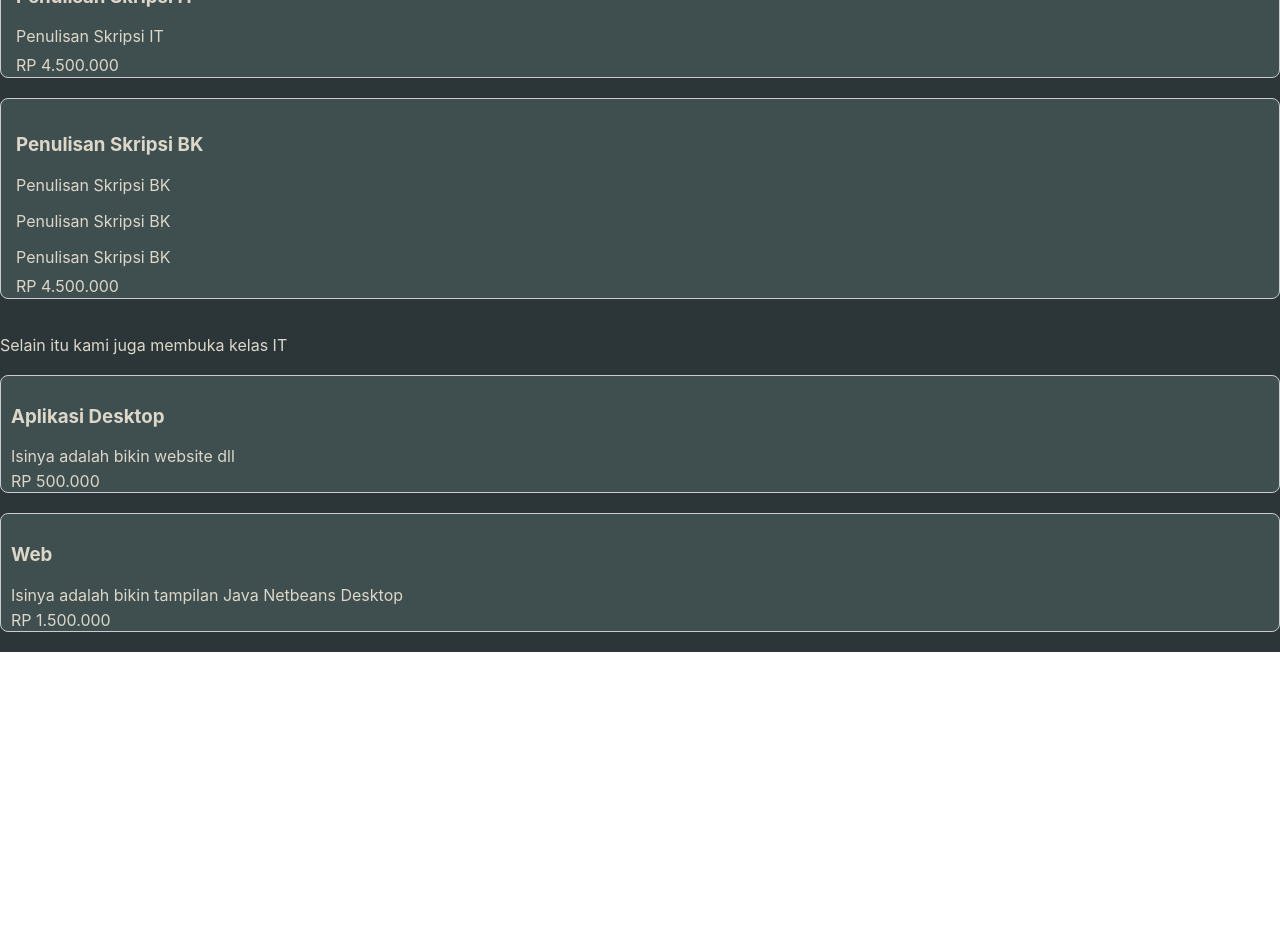
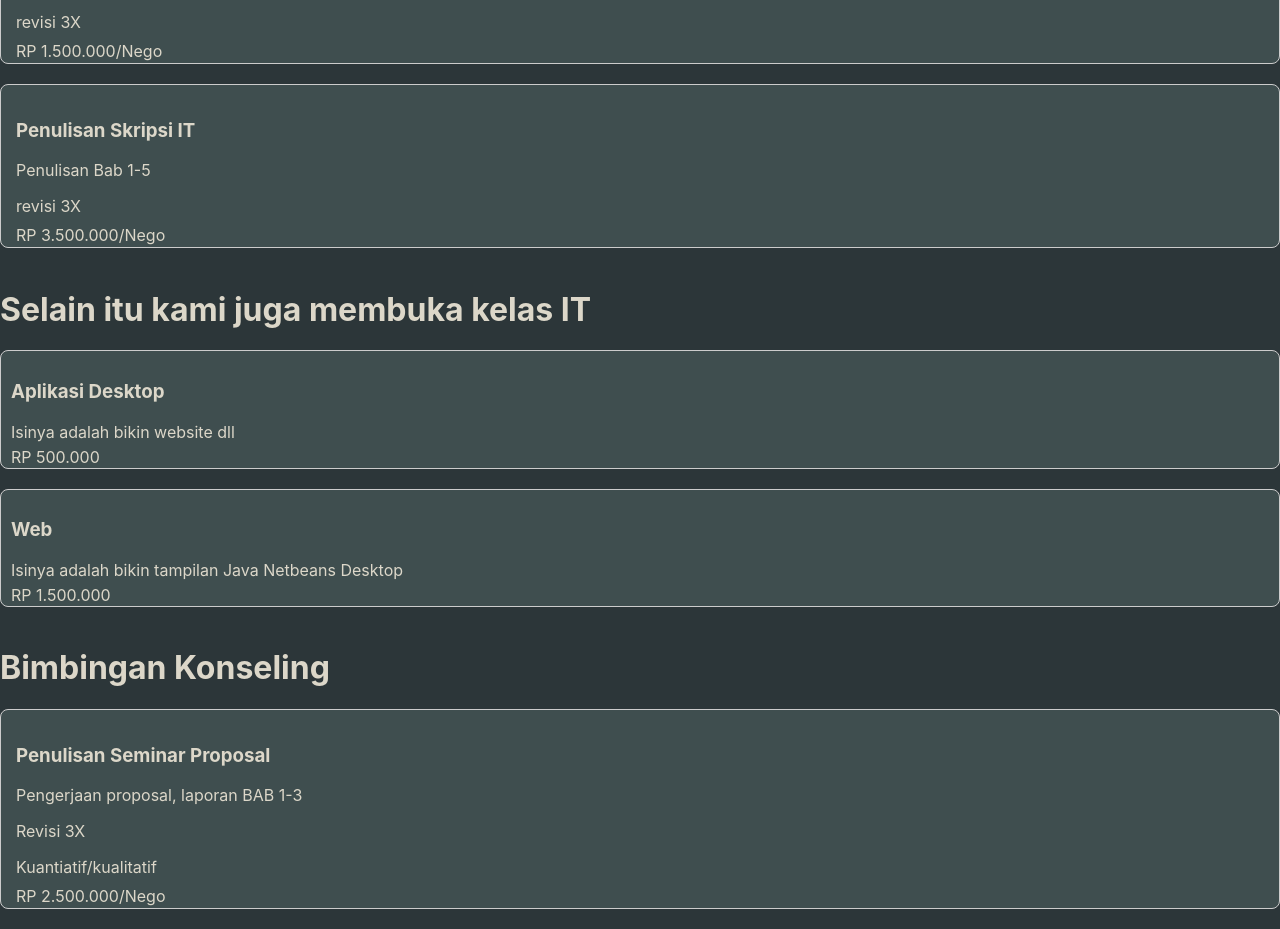
Before and after one commit to haycalrh21/darkjob, a React (Create React App) app: page / in a window 1280 px wide. Shown: the part 580-1509 px from the top of the page. Before the commit the page ends 1232 px from the top, so only its background shows below. Built offline with nearby package versions, Linux system fonts and the light colour scheme.

Commit message:
sabtu jam 5

```diff
--- a/public/index.html
+++ b/public/index.html
@@ -24,7 +24,7 @@
       work correctly both with client-side routing and a non-root public URL.
       Learn how to configure a non-root public URL by running `npm run build`.
     -->
-    <title>React App</title>
+    <title>Home</title>
   </head>
   <body>
     <noscript>You need to enable JavaScript to run this app.</noscript>
--- a/src/Template/Header.js
+++ b/src/Template/Header.js
@@ -5,6 +5,7 @@ const Header = ({ scrollToLayanan, scrollToKelasIT }) => {
   return (
     <header style={{ backgroundColor: '#A27B5C', color: '#DCD7C9', padding: '10px' }}>
       <h1 style={{  fontSize: '24px' }}>
+
         Layanan Joki Skripsi
       </h1>
       <Link
--- a/src/pages/Home.js
+++ b/src/pages/Home.js
@@ -9,28 +9,24 @@ const Home = () => {
       id: 1,
       title: "Web",
       content: "Isinya adalah bikin website dll",
-      harga: "RP 4.500.000",
+      content2: "revisi 3X",
+
+      harga: "RP 4.000.000/Nego",
     },
     {
       id: 2,
       title: " Aplikasi Desktop",
       content: "Isinya adalah bikin tampilan Java Netbeans Desktop",
-      harga: "RP 4.500.000",
+      content2: "revisi 3X",
+      harga: "RP 1.500.000/Nego",
     },
     {
       id: 3,
       title: "Penulisan Skripsi IT",
-      content: "Penulisan Skripsi IT",
-      harga: "RP 4.500.000",
-    },
-    {
-      id: 4,
-      title: "Penulisan Skripsi BK",
-      content: "Penulisan Skripsi BK",
-      content2: "Penulisan Skripsi BK",
-      content3: "Penulisan Skripsi BK",
-      harga: "RP 4.500.000",
-    },
+      content: "Penulisan Bab 1-5",
+      content2: "revisi 3X",
+      harga: "RP 3.500.000/Nego",
+    }
   ];
 
   const layananRef = useRef(null);
@@ -57,6 +53,17 @@ const Home = () => {
       harga1: "RP 1.500.000",
     },
   ];
+  const cardsData2 = [
+    {
+      idbk: 1,
+      titlebk: "Penulisan Seminar Proposal",
+      contentbk1: " Pengerjaan proposal, laporan BAB 1-3",
+      contentbk2: "Revisi 3X",
+      contentbk3: "Kuantiatif/kualitatif",
+      hargabk: "RP 2.500.000/Nego",
+    }
+
+  ];
 
   // Membagi cardsData menjadi kelompok-kelompok berisi masing-masing 5 card
   const groupedCards = [];
@@ -67,6 +74,10 @@ const Home = () => {
   const groupedCards1 = [];
   for (let i = 0; i < cardsData1.length; i += 5) {
     groupedCards1.push(cardsData1.slice(i, i + 5));
+  }
+  const groupedCards2 = [];
+  for (let i = 0; i < cardsData2.length; i += 5) {
+    groupedCards2.push(cardsData2.slice(i, i + 5));
   }
   const scrollToLayanan = () => {
     scrollToRef(layananRef);
@@ -91,9 +102,9 @@ const Home = () => {
           membutuhkan bantuan.
         </p>
 
-        {/* <Link to="/joki">Joki</Link> */}
 
-        {/* Card section */}
+
+<h1>IT</h1>
         {groupedCards.map((group, groupIndex) => (
           <div
             key={groupIndex}
@@ -138,8 +149,9 @@ const Home = () => {
         ))}
         </div>
       </main>
+
       <div ref={kelasitRef}>
-        <p>Selain itu kami juga membuka kelas IT</p>
+        <h1>Selain itu kami juga membuka kelas IT</h1>
         {groupedCards1.map((group, groupIndex) => (
           <div
             key={groupIndex}
@@ -174,6 +186,51 @@ const Home = () => {
           </div>
         ))}
       </div>
+      <div>
+      <h1>Bimbingan Konseling</h1>
+        {groupedCards2.map((group, groupIndex) => (
+          <div
+            key={groupIndex}
+            style={{
+              display: "flex",
+              flexDirection: "column",
+              marginTop: "20px",
+            }}
+          >
+            {group.map((card) => (
+              <div
+                key={card.idbk}
+                style={{
+                  backgroundColor: "#3F4E4F",
+                  color: "#DCD7C9",
+                  width: "auto",
+                  border: "1px solid #ccc",
+                  padding: "15px",
+                  borderRadius: "8px",
+                  marginBottom: "20px",
+                  position: "relative",
+                  paddingBottom: "15px",
+                }}
+              >
+                <h3>{card.titlebk}</h3>
+                <p>{card.contentbk1}</p>
+                <p>{card.contentbk2}</p>
+                <p>{card.contentbk3}</p>
+                {/* Menetapkan elemen harga di bagian bawah card */}
+                <div
+                  style={{
+                    position: "absolute",
+                    bottom: 0,
+                    marginBottom: "2px",
+                  }}
+                >
+                  {card.hargabk}
+                </div>
+              </div>
+            ))}
+          </div>
+        ))}
+      </div>
     </div>
   );
 };
```
Also changed, not shown: src/App.js (+1 -7 lines).
